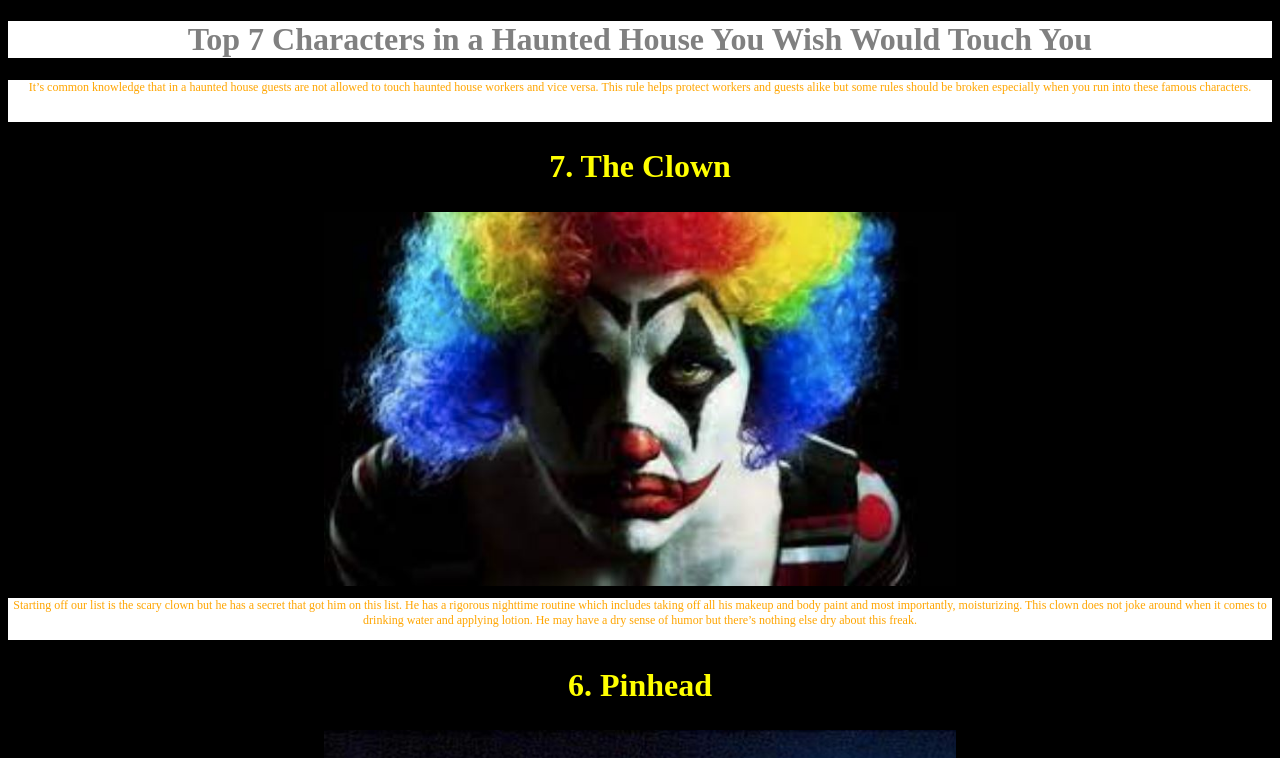
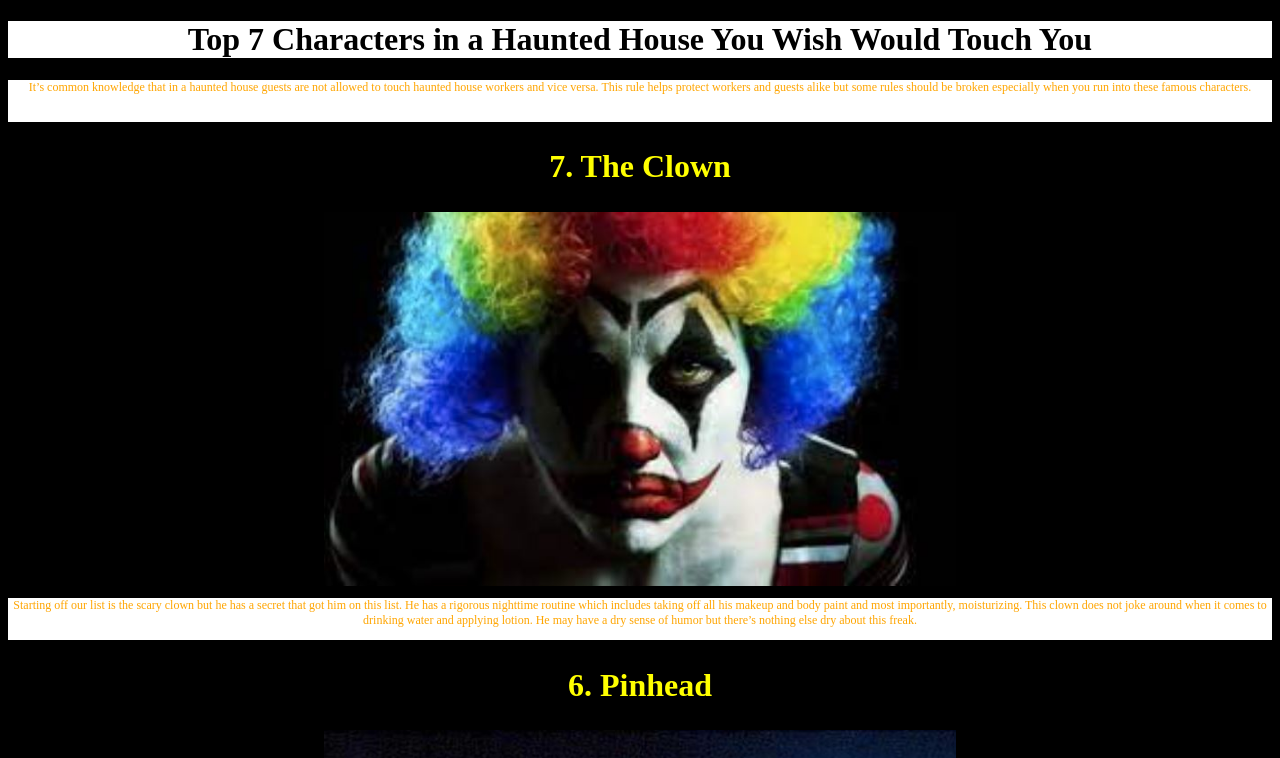
Before and after one commit to JTrusler/Media-Website, a plain HTML site: page index.html in a window 1280 px wide. Shown: the top 758 px of the page. Drawn offline with Linux system fonts and the light colour scheme.

Commit message:
Update index.html

```diff
--- a/index.html
+++ b/index.html
@@ -27,7 +27,7 @@
 }
 h1{
   Background-color: White;
-  color: Grey;
+  color: Black;
 }
 h2{
   font-size: 32px;
```
